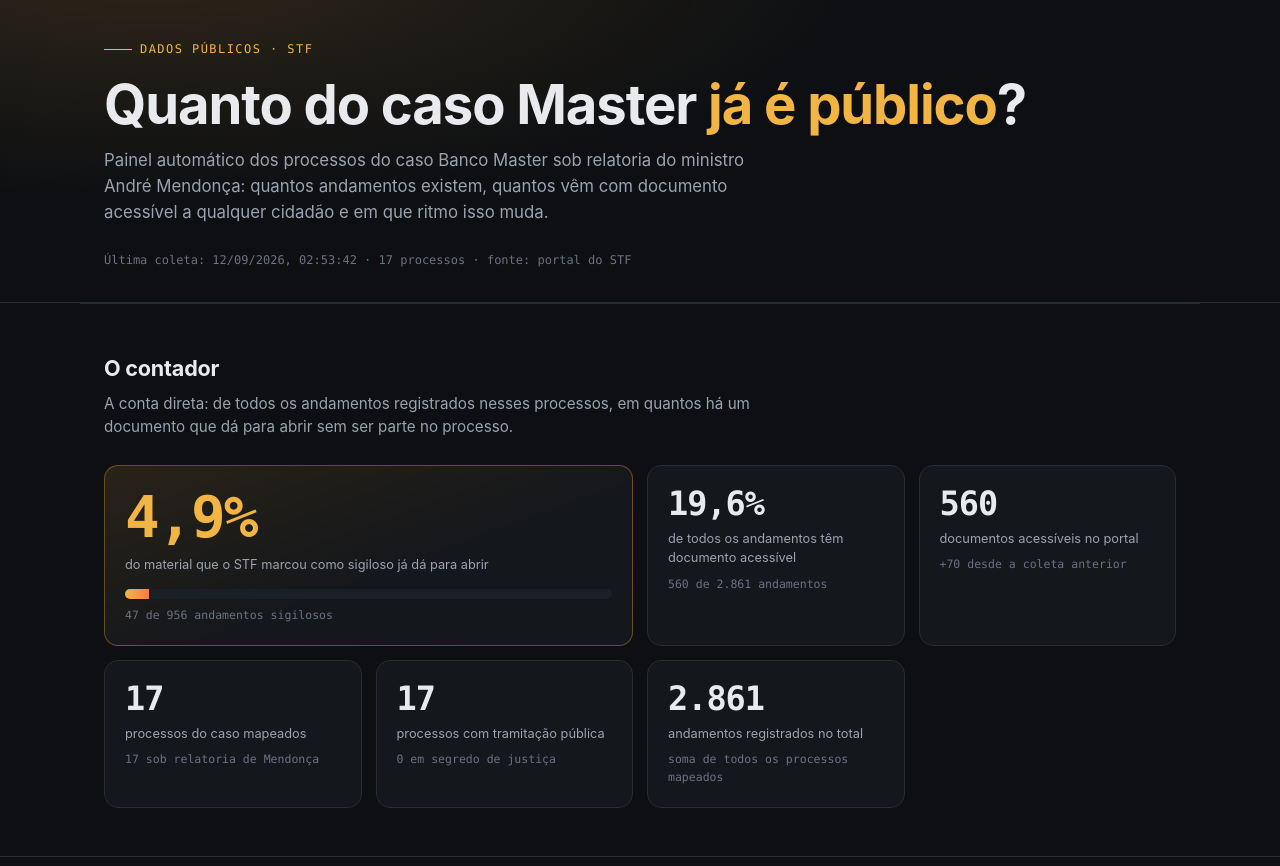
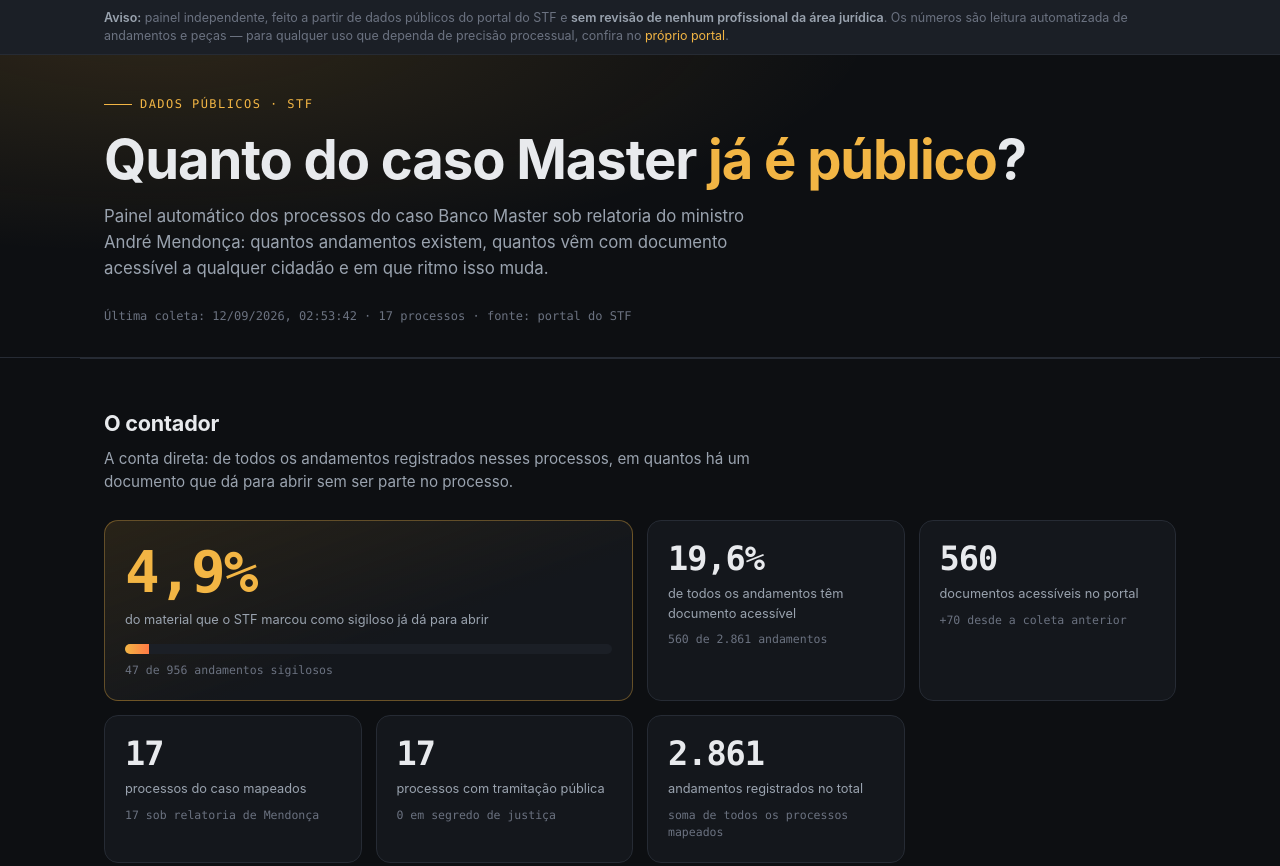
Before and after one commit to cainanbaladez-bot/master-counter, a plain HTML site: page docs/index.html in a window 1280 px wide. Shown: the top 866 px of the page. Drawn offline with Linux system fonts and the light colour scheme.

Commit message:
Aviso: painel sem revisao juridica

```diff
--- a/docs/index.html
+++ b/docs/index.html
@@ -20,6 +20,9 @@
   a{color:var(--acento);text-decoration:none}
   a:hover{text-decoration:underline}
   .wrap{max-width:1120px;margin:0 auto;padding:0 24px}
+  .ressalva{background:var(--bg-3);border-bottom:1px solid var(--linha);
+    font-size:.78rem;color:var(--txt-3);padding:9px 0;line-height:1.45}
+  .ressalva b{color:var(--txt-2);font-weight:600}
   header.topo{border-bottom:1px solid var(--linha);
     background:radial-gradient(1200px 380px at 12% -10%,rgba(242,181,68,.14),transparent 60%),var(--bg)}
   .tag{display:inline-flex;align-items:center;gap:8px;font-family:var(--mono);font-size:12px;
@@ -84,6 +87,14 @@
 </style>
 </head>
 <body>
+<div class="ressalva">
+  <div class="wrap">
+    <b>Aviso:</b> painel independente, feito a partir de dados públicos do portal do STF e
+    <b>sem revisão de nenhum profissional da área jurídica</b>. Os números são leitura automatizada
+    de andamentos e peças — para qualquer uso que dependa de precisão processual, confira no
+    <a href="https://portal.stf.jus.br/processos/" target="_blank" rel="noopener">próprio portal</a>.
+  </div>
+</div>
 <header class="topo">
   <div class="wrap">
     <div class="tag">Dados públicos · STF</div>
```
